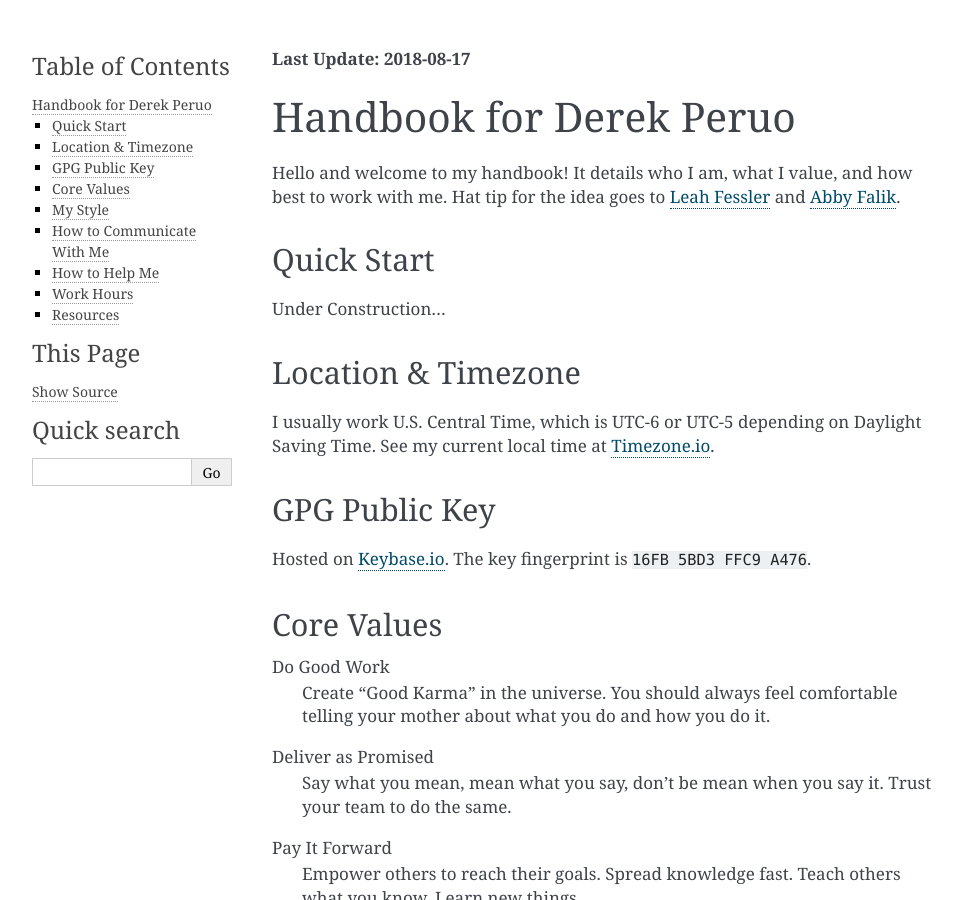
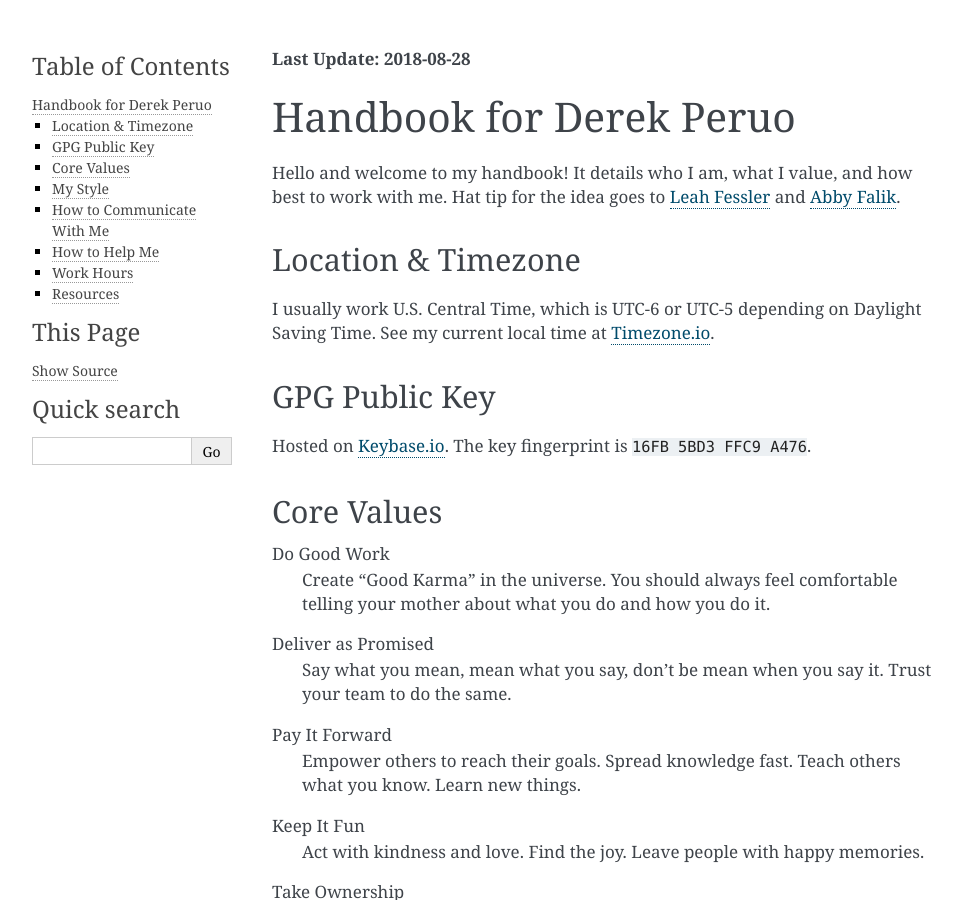
Before and after one commit to dperuo/about-me, a Sphinx documentation site: the page built from docs/index.rst, in a window 1280 px wide and 900 px high. Shown: the whole window, without its empty margins (148-1110 px from the left). Built offline with Sphinx 7.4.7, drawn with Linux system fonts in a browser that asks for light colours.

Commit message:
Remove Quick Start

```diff
--- a/docs/index.rst
+++ b/docs/index.rst
@@ -1,7 +1,7 @@
 .. _Abby Falik: https://www.linkedin.com/pulse/leaders-need-user-manuals-what-i-learned-writing-mine-abby-falik
 .. _Leah Fessler: https://qz.com/1046131/writing-a-user-manual-at-work-makes-teams-less-anxious-and-more-productive/
 
-**Last Update: 2018-08-17**
+**Last Update: 2018-08-28**
 
 Handbook for Derek Peruo
 ========================
@@ -10,8 +10,6 @@ Hello and welcome to my handbook! It details who I am, what I value, and how bes
 .. toctree::
     :titlesonly:
 
-.. include:: quick-start.rst
-
 .. include:: basic-info.rst
 
 .. include:: handbook.rst
--- a/docs/quick-start.rst
+++ /dev/null
@@ -1,4 +0,0 @@
-Quick Start
------------
-
-Under Construction...
```
